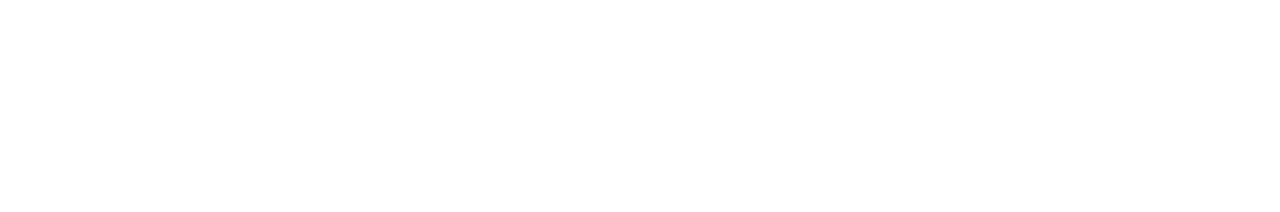
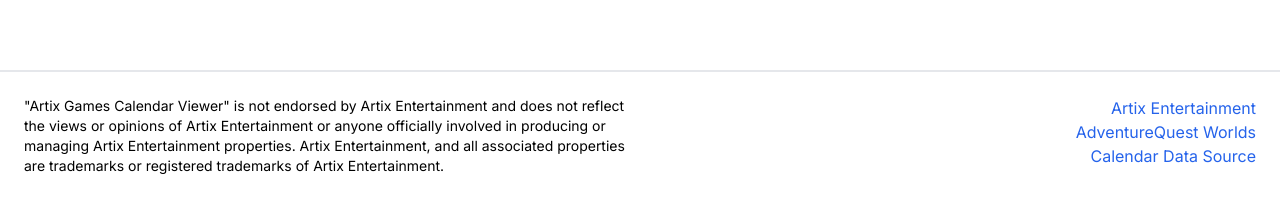
Before and after one commit to toommyliu/artix-calendar, a Next.js app: page / in a window 1280 px wide. Shown: the part 584-796 px from the top of the page. Built offline with nearby package versions, Linux system fonts and the light colour scheme; no server answers.

Commit message:
feat: footer

```diff
--- a/app/layout.tsx
+++ b/app/layout.tsx
@@ -1,6 +1,8 @@
 import type { Metadata } from "next";
 import { Inter } from "next/font/google";
 import "./globals.css";
+
+import Footer from "@/components/footer";
 
 const inter = Inter({ subsets: ["latin"] });
 
@@ -15,8 +17,12 @@ export default function RootLayout({
 	children: React.ReactNode;
 }>) {
 	return (
+		// TODO: improve responsiveness
 		<html lang="en">
-			<body className={inter.className}>{children}</body>
+			<body className={inter.className}>
+				{children}
+				<Footer />
+			</body>
 		</html>
 	);
 }
--- a/app/page.tsx
+++ b/app/page.tsx
@@ -63,18 +63,18 @@ export default function Home() {
 		});
 	};
 
-	// TODO: use Data Table ?
+	// TODO: use Data Table
 	return (
 		<div className="container flex mt-10">
 			<div className="flex-1 pr-4">
 				<h2 className="text-xl font-bold mb-4">Upcoming</h2>
-				<ScrollArea className="max-h-[512px] overflow-y-auto rounded-md border">
+				<ScrollArea className="max-h-[640px] overflow-y-auto rounded-md border">
 					<div id="events-upcoming">{map(upcoming)}</div>
 				</ScrollArea>
 			</div>
 			<div className="flex-1 pl-4">
-				<h2 className="text-xl font-bold mb-4">Previous</h2>
-				<ScrollArea className="max-h-[512px] overflow-y-auto rounded-md border">
+				<h2 className="text-xl font-bold mb-4">Past</h2>
+				<ScrollArea className="max-h-[640px] overflow-y-auto rounded-md border">
 					<div id="events-past">{map(past)}</div>
 				</ScrollArea>
 			</div>
--- /dev/null
+++ b/components/footer.tsx
@@ -0,0 +1,52 @@
+import Link from "next/link";
+
+const DISCLAIMER = String.raw`
+"Artix Games Calendar Viewer" is not
+endorsed by Artix Entertainment and does not reflect the
+views or opinions of Artix Entertainment or anyone
+officially involved in producing or managing Artix
+Entertainment properties. Artix Entertainment, and all
+associated properties are trademarks or registered
+trademarks of Artix Entertainment.
+`;
+
+export default function Footer() {
+	return (
+		<footer className="fixed bottom-0 w-full border-t-2">
+			<div className="container p-6">
+				<div className="grid gap-4 lg:grid-cols-2">
+					<div className="mb-6 md:mb-0">
+						<p className="mb-4 text-sm">{DISCLAIMER}</p>
+					</div>
+
+					<div className="mb-6 md:mb-0 flex flex-col items-end">
+						<Link
+							href="https://artix.com/"
+							rel="noopener noreferrer"
+							target="_blank"
+							className="text-blue-600 hover:text-blue-800"
+						>
+							Artix Entertainment
+						</Link>
+						<Link
+							href="https://www.aq.com/"
+							rel="noopener noreferrer"
+							target="_blank"
+							className="text-blue-600 hover:text-blue-800"
+						>
+							AdventureQuest Worlds
+						</Link>
+						<Link
+							href="https://www.artix.com/calendar"
+							rel="noopener noreferrer"
+							target="_blank"
+							className="text-blue-600 hover:text-blue-800"
+						>
+							Calendar Data Source
+						</Link>
+					</div>
+				</div>
+			</div>
+		</footer>
+	);
+}
```
